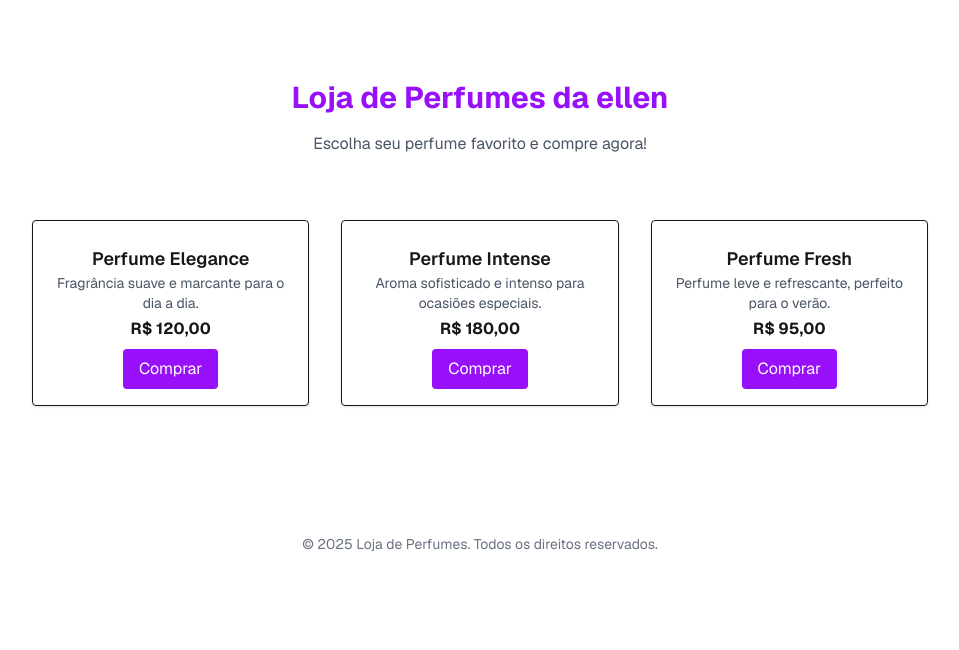
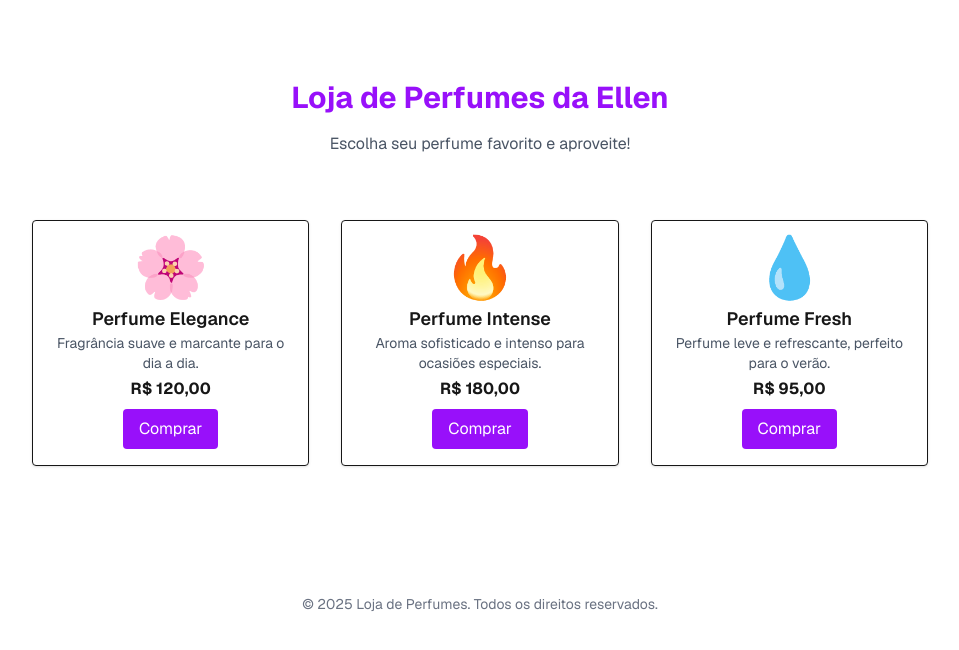
Before and after one commit to EllenCaldas/lojadeperfumedaellenn, a Next.js app: page / in a window 1280 px wide. Shown: the top 650 px of the page, without its empty margins (160-1119 px from the left). Built offline with nearby package versions, Linux system fonts and the light colour scheme.

Commit message:
Update page.tsx

```diff
--- a/app/page.tsx
+++ b/app/page.tsx
@@ -1,73 +1,61 @@
 // app/page.tsx
+'use client';
+import { useEffect } from "react";
+
+// Declare a função no tipo global do Window
+declare global {
+  interface Window {
+    renderBotWidget: (
+      botId: string,
+      options: any,
+      resetSession?: boolean,
+      customElementId?: boolean | string
+    ) => void;
+  }
+}
+
 export default function Home() {
   const perfumes = [
-    {
-      id: 1,
-      name: "Perfume Elegance",
-      description: "Fragrância suave e marcante para o dia a dia.",
-      price: "R$ 120,00",
-    },
-    {
-      id: 2,
-      name: "Perfume Intense",
-      description: "Aroma sofisticado e intenso para ocasiões especiais.",
-      price: "R$ 180,00",
-    },
-    {
-      id: 3,
-      name: "Perfume Fresh",
-      description: "Perfume leve e refrescante, perfeito para o verão.",
-      price: "R$ 95,00",
-    },
+    { id: 1, name: "Perfume Elegance", description: "Fragrância suave e marcante para o dia a dia.", price: "R$ 120,00", emoji: "🌸" },
+    { id: 2, name: "Perfume Intense", description: "Aroma sofisticado e intenso para ocasiões especiais.", price: "R$ 180,00", emoji: "🔥" },
+    { id: 3, name: "Perfume Fresh", description: "Perfume leve e refrescante, perfeito para o verão.", price: "R$ 95,00", emoji: "💧" },
   ];
+
+  useEffect(() => {
+    const script = document.createElement("script");
+    script.src = "https://cdn.hmlbots.digitalcontact.cloud/webchat.js";
+    script.async = true;
+    script.onload = () => {
+      window.renderBotWidget(
+        "660c440dab86155a5de14e56",
+        { var_title: "Loja de Perfumes", layout: {} },
+        false,
+        false
+      );
+    };
+    document.body.appendChild(script);
+  }, []);
 
   return (
     <div className="font-sans min-h-screen p-8 sm:p-20 flex flex-col items-center gap-16">
       {/* Cabeçalho */}
       <header className="flex flex-col items-center gap-4">
-        <h1 className="text-3xl font-bold text-purple-600">Loja de Perfumes da ellen </h1>
-        <p className="text-gray-600">Escolha seu perfume favorito e compre agora!</p>
+        <h1 className="text-3xl font-bold text-purple-600">Loja de Perfumes da Ellen</h1>
+        <p className="text-gray-600">Escolha seu perfume favorito e aproveite!</p>
       </header>
 
       {/* Lista de perfumes */}
       <main className="grid gap-8 sm:grid-cols-2 lg:grid-cols-3 w-full max-w-4xl">
         {perfumes.map((perfume) => (
-          <div
-            key={perfume.id}
-            className="p-4 border rounded shadow flex flex-col items-center hover:scale-105 transition-transform"
-          >
+          <div key={perfume.id} className="p-4 border rounded shadow flex flex-col items-center hover:scale-105 transition-transform">
+            <div className="text-6xl">{perfume.emoji}</div>
             <h2 className="mt-2 font-semibold text-lg">{perfume.name}</h2>
             <p className="text-sm text-gray-600 text-center">{perfume.description}</p>
             <p className="mt-1 font-bold">{perfume.price}</p>
-            <button className="mt-2 px-4 py-2 bg-purple-600 text-white rounded hover:bg-purple-700">
-              Comprar
-            </button>
+            <button className="mt-2 px-4 py-2 bg-purple-600 text-white rounded hover:bg-purple-700">Comprar</button>
           </div>
         ))}
       </main>
-
-      {/* Widget do Webchat */}
-      <div id="webchat-container" className="fixed bottom-4 right-4 z-50">
-        <script
-          src="https://cdn.hmlbots.digitalcontact.cloud/webchat.js"
-          async
-        ></script>
-        <script
-          dangerouslySetInnerHTML={{
-            __html: `
-              window.renderBotWidget(
-                '660c440dab86155a5de14e56',
-                {
-                  var_title: "Loja de Perfumes",
-                  layout: {}
-                },
-                false,
-                false
-              );
-            `,
-          }}
-        />
-      </div>
 
       {/* Footer */}
       <footer className="mt-16 text-sm text-gray-500">
```
